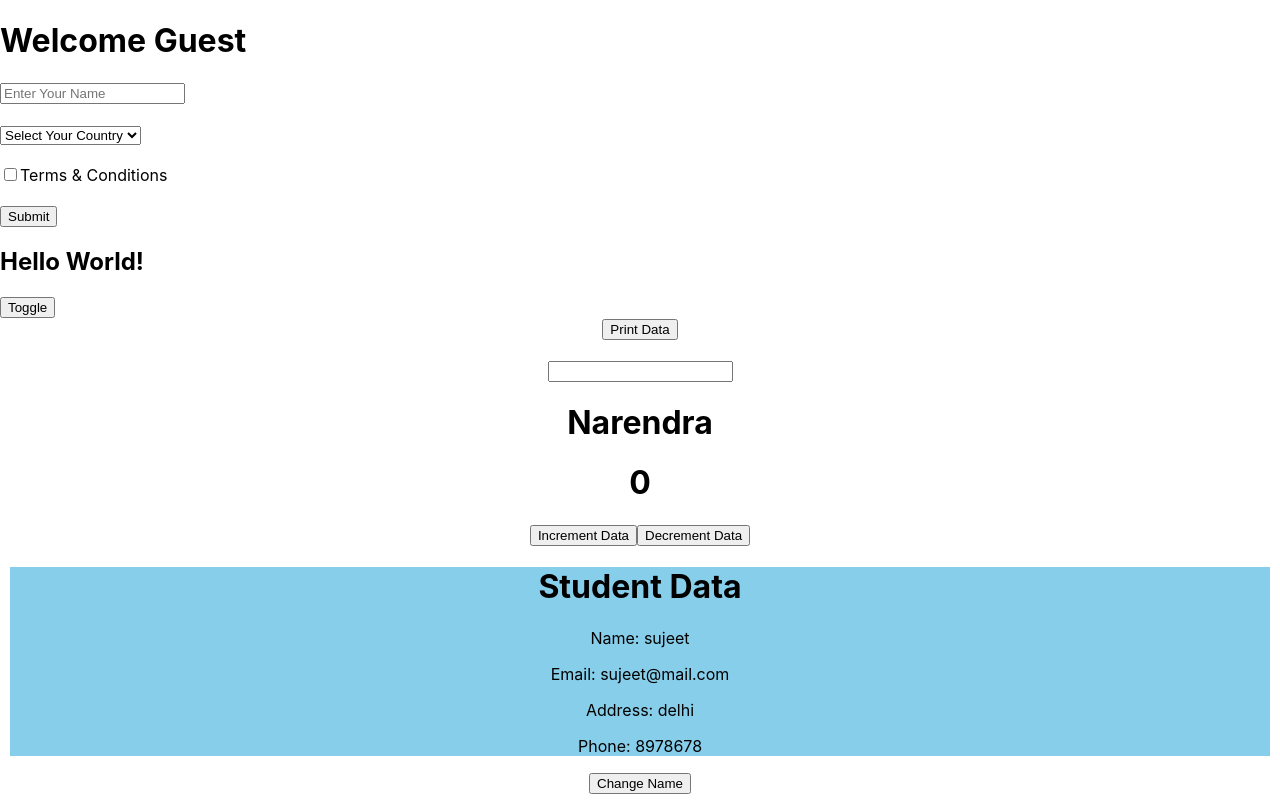
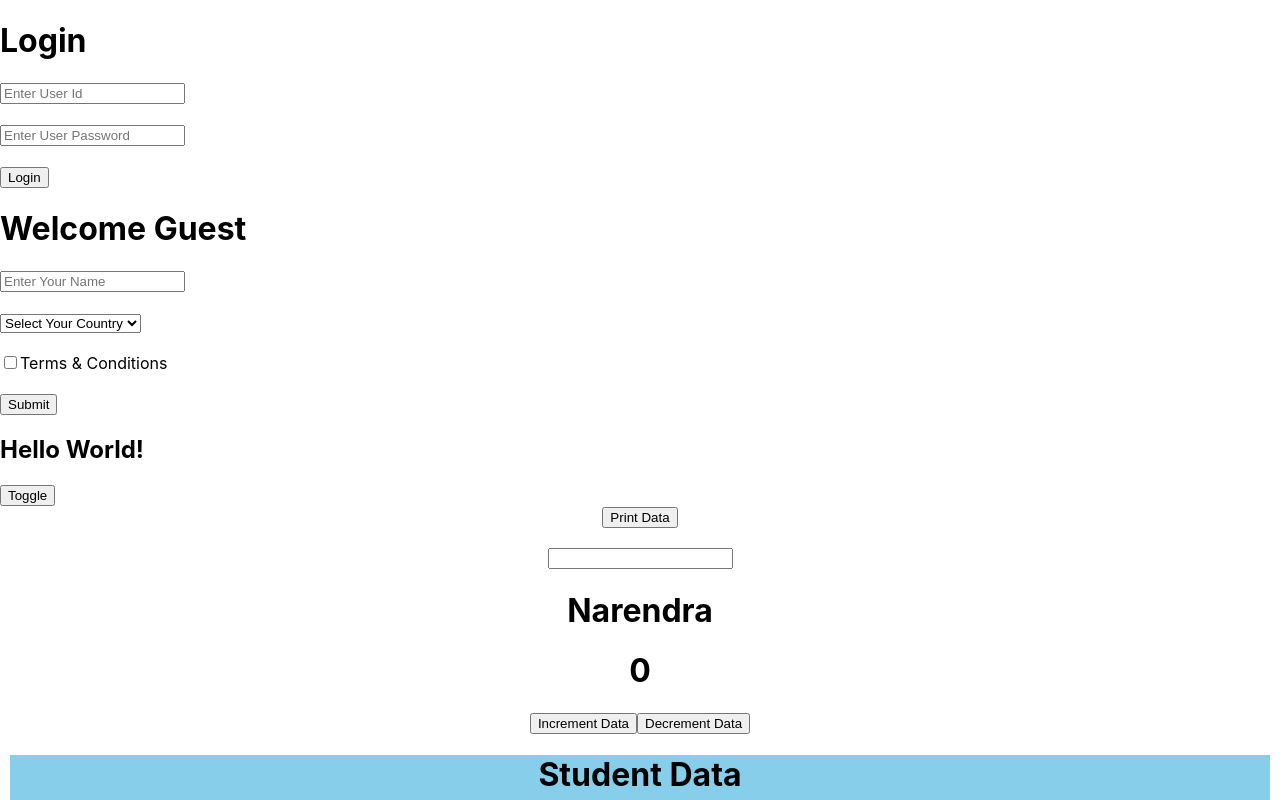
Before and after one commit to singhsujeet772/raect_tut, a React (Create React App) app: page / in a window 1280 px wide. Shown: the top 800 px of the page. Built offline with nearby package versions, Linux system fonts and the light colour scheme.

Commit message:
Basic Form Validation

```diff
--- /dev/null
+++ b/src/Login.js
@@ -0,0 +1,61 @@
+import React, { useState } from 'react'
+function Login() {
+    const [user,setUser]=useState("");
+    const [password,setPassword]=useState("");
+    const [userErr,setUserErr]=useState(false);
+    const [passErr,setPassErr]=useState(false);
+
+  function loginHandle(e)
+    {
+        if(user.length<3 || password.length<3)
+        {
+            alert("type correct values")
+        }
+        else
+        {
+            alert("all good :)")
+        }
+
+        e.preventDefault()
+    }
+    function userHandler(e){
+        let item=e.target.value;
+        if(item.length<3 )
+        {
+           setUserErr(true)
+        }
+        else
+        {
+            setUserErr(false)
+        }
+        setUser(item)
+    }
+    function passwordHandler(e){
+        let item=e.target.value;
+        if(item.length<3 )
+        {
+           setPassErr(true)
+        }
+        else
+        {
+            setPassErr(false)
+        }
+        setPassword(item)
+
+    }
+    return (
+        <div>
+            <h1>Login</h1>
+           <form onSubmit={loginHandle}>
+           <input type="text" placeholder="Enter User Id" onChange={userHandler} />{userErr?<span>User Not Valid</span>:""}
+            <br /> <br />
+            <input type="password" placeholder="Enter User Password" onChange={passwordHandler}/>{passErr?<span>Password Not Valid</span>:""}
+
+            <br /> <br />
+            <button type="submit"  >Login</button>
+           </form>
+        </div>
+    )
+}
+
+export default Login;
--- a/src/index.js
+++ b/src/index.js
@@ -6,10 +6,12 @@
 import Hideshow from './Hideshow.js';
 import Formdata from './Formdata.js';
 import Profile from './Profile.js';
+import Login from './Login.js';
 
 const root = ReactDOM.createRoot(document.getElementById('root'));
 root.render(
   <React.StrictMode>
+    <Login />
     <Profile />
     <Formdata />
     <Hideshow />
```
